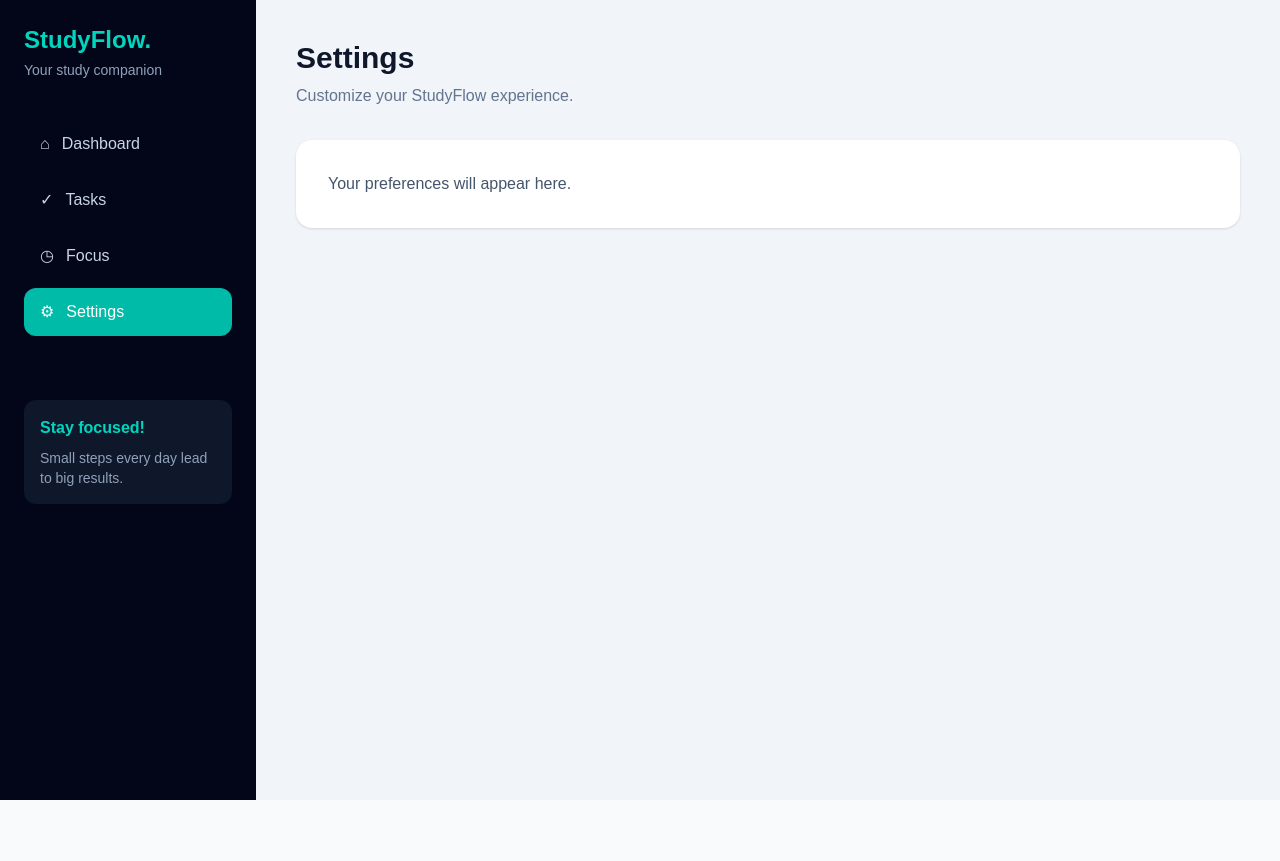
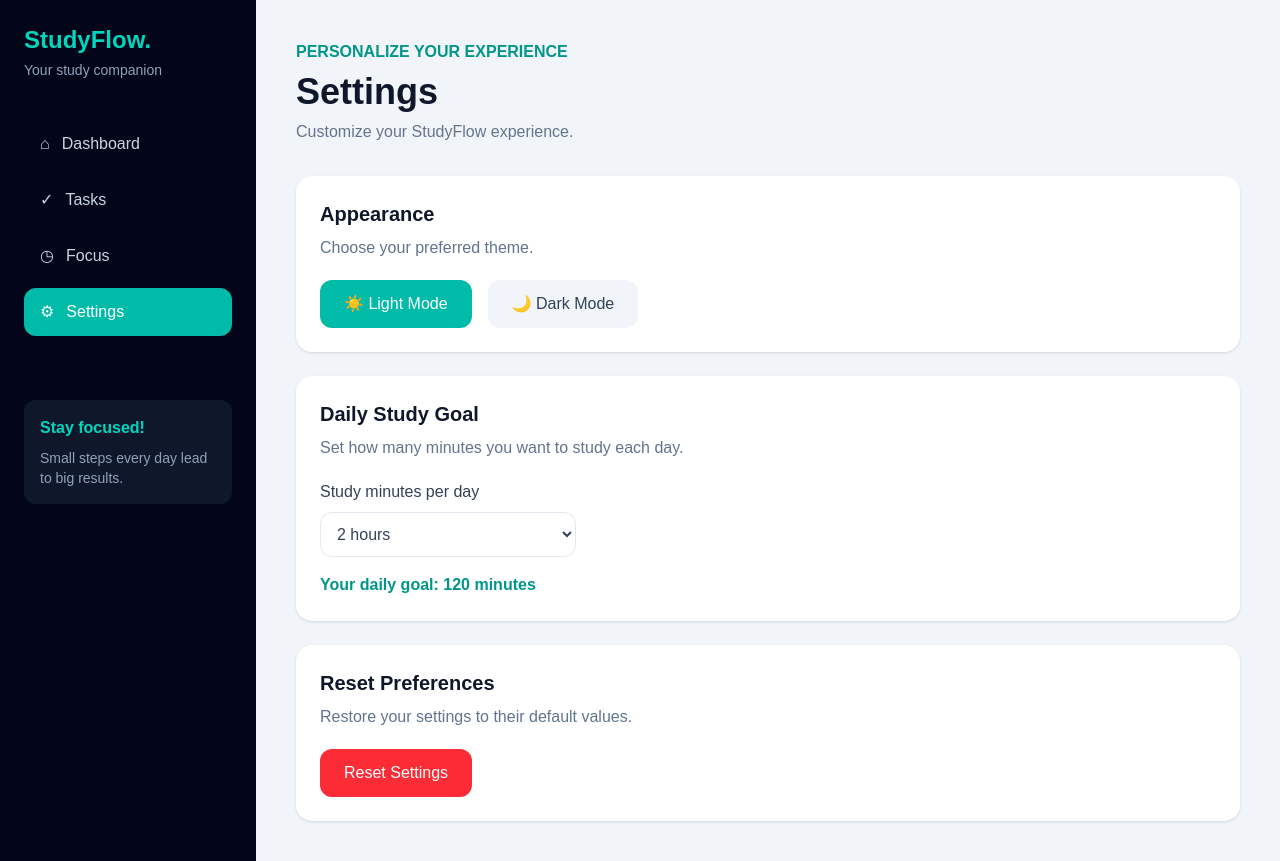
Before and after one commit to FlaviaNdahiro/StudyFlow, a React (Vite) app: page /settings in a window 1280 px wide. Before the commit the page ends 800 px from the top, so only its background shows below. Built offline with nearby package versions, Linux system fonts and the light colour scheme.

Commit message:
Add persistent user settings and study goals

```diff
--- a/src/pages/SettingsPage.jsx
+++ b/src/pages/SettingsPage.jsx
@@ -1,15 +1,140 @@
+
+import useLocalStorage from '../hooks/useLocalStorage'
+import useDocumentTitle from '../hooks/useDocumentTitle'
 
 function SettingsPage() {
+  const [settings, setSettings] = useLocalStorage('studyflow-settings', {
+    theme: 'light',
+    dailyGoal: 120,
+  })
+
+  useDocumentTitle('Settings')
+
+  function updateSetting(name, value) {
+    setSettings((previousSettings) => ({
+      ...previousSettings,
+      [name]: value,
+    }))
+  }
+
+  function resetSettings() {
+    setSettings({
+      theme: 'light',
+      dailyGoal: 120,
+    })
+  }
+
   return (
     <div>
-      <h1 className="text-3xl font-bold text-slate-900">Settings</h1>
-      <p className="text-slate-500 mt-2">
-        Customize your StudyFlow experience.
-      </p>
-      <div className="bg-white p-8 rounded-2xl mt-8 shadow-sm">
-        <p className="text-slate-600">
-          Your preferences will appear here.
+      <div className="mb-8">
+        <p className="text-teal-600 font-semibold">
+          PERSONALIZE YOUR EXPERIENCE
         </p>
+
+        <h1 className="text-3xl md:text-4xl font-bold text-slate-900 mt-2">
+          Settings
+        </h1>
+
+        <p className="text-slate-500 mt-2">
+          Customize your StudyFlow experience.
+        </p>
+      </div>
+
+      <div className="space-y-6">
+
+        {/* Theme Settings */}
+        <section className="bg-white p-6 rounded-2xl shadow-sm">
+          <h2 className="text-xl font-bold text-slate-900">
+            Appearance
+          </h2>
+
+          <p className="text-slate-500 mt-2">
+            Choose your preferred theme.
+          </p>
+
+          <div className="flex gap-4 mt-5 flex-wrap">
+            <button
+              onClick={() => updateSetting('theme', 'light')}
+              className={`px-6 py-3 rounded-xl font-semibold ${
+                settings.theme === 'light'
+                  ? 'bg-teal-500 text-white'
+                  : 'bg-slate-100 text-slate-700'
+              }`}
+            >
+              ☀️ Light Mode
+            </button>
+
+            <button
+              onClick={() => updateSetting('theme', 'dark')}
+              className={`px-6 py-3 rounded-xl font-semibold ${
+                settings.theme === 'dark'
+                  ? 'bg-teal-500 text-white'
+                  : 'bg-slate-100 text-slate-700'
+              }`}
+            >
+              🌙 Dark Mode
+            </button>
+          </div>
+        </section>
+
+        {/* Daily Goal Settings */}
+        <section className="bg-white p-6 rounded-2xl shadow-sm">
+          <h2 className="text-xl font-bold text-slate-900">
+            Daily Study Goal
+          </h2>
+
+          <p className="text-slate-500 mt-2">
+            Set how many minutes you want to study each day.
+          </p>
+
+          <div className="mt-5">
+            <label
+              htmlFor="dailyGoal"
+              className="block text-slate-700 font-medium mb-2"
+            >
+              Study minutes per day
+            </label>
+
+            <select
+              id="dailyGoal"
+              value={settings.dailyGoal}
+              onChange={(event) =>
+                updateSetting('dailyGoal', Number(event.target.value))
+              }
+              className="w-full sm:w-64 border border-slate-200 rounded-xl p-3 bg-white text-slate-700"
+            >
+              <option value={30}>30 minutes</option>
+              <option value={60}>1 hour</option>
+              <option value={90}>1 hour 30 minutes</option>
+              <option value={120}>2 hours</option>
+              <option value={180}>3 hours</option>
+              <option value={240}>4 hours</option>
+            </select>
+          </div>
+
+          <p className="text-teal-600 font-semibold mt-4">
+            Your daily goal: {settings.dailyGoal} minutes
+          </p>
+        </section>
+
+        {/* Reset Settings */}
+        <section className="bg-white p-6 rounded-2xl shadow-sm">
+          <h2 className="text-xl font-bold text-slate-900">
+            Reset Preferences
+          </h2>
+
+          <p className="text-slate-500 mt-2">
+            Restore your settings to their default values.
+          </p>
+
+          <button
+            onClick={resetSettings}
+            className="mt-5 bg-red-500 hover:bg-red-600 text-white px-6 py-3 rounded-xl font-semibold"
+          >
+            Reset Settings
+          </button>
+        </section>
+
       </div>
     </div>
   )
```
